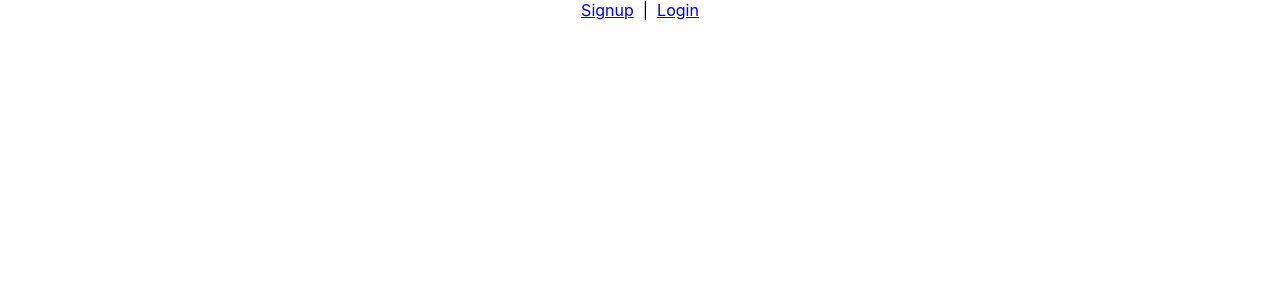
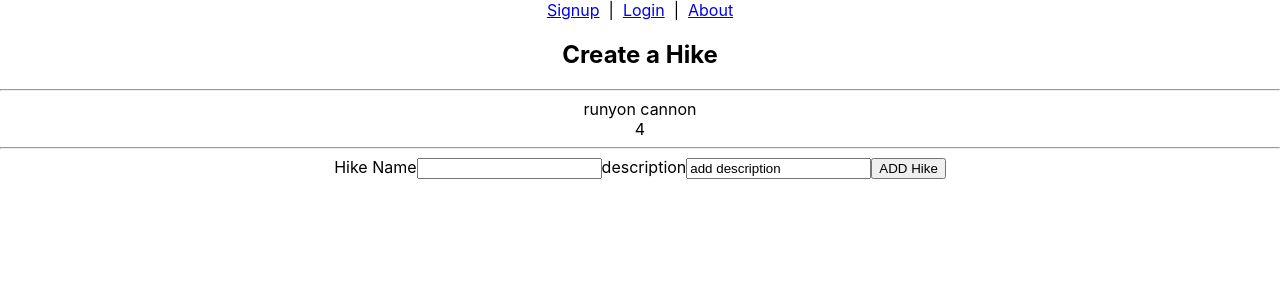
Before and after one commit to amandabuch1/hikeup, a React (Create React App) app: page /createhike in a window 1280 px wide. Shown: the top 300 px of the page. Built offline with nearby package versions, Linux system fonts and the light colour scheme.

Commit message:
Created the hike form

```diff
--- a/src/App.js
+++ b/src/App.js
@@ -5,6 +5,10 @@ import SignupPage from './Pages/SignupPage/SignupPage';
 import NavBar from './Components/NavBar/NavBar';
 import LoginPage from './Pages/LoginPage/LoginPage';
 import userService from './utils/userService';
+import Home from './Components/Home/Home'
+import AllHikes from './Components/AllHikes/AllHikes';
+import CreateHike from './Components/CreateHike/CreateHike';
+
 
 class App extends Component{
   constructor(){
@@ -45,18 +49,38 @@ class App extends Component{
           <Switch>
             <Route
               exact
+              path="/"
+              component={Home}
+            />
+
+            <Route
+              exact
+              path="/hikes"
+              render={()=>
+                <AllHikes />
+              }
+            />
+
+            <Route
+              exact
+              path="/createhike"
+              render={()=>
+                <CreateHike />
+              }
+            />
+
+
+            <Route
+              exact
               path='/signup'
               render={({history}) =>(
               <SignupPage
                 history={history}
                 handleSignupOrLogin={this.handleSignupOrLogin}
               />
+              )}
+            />
 
-              )}
-            //   component={()=>
-            //   <SignupPage/>
-            // }
-            />
             <Route
               path='/login'
               render={ ({ history }) => (
@@ -66,6 +90,7 @@ class App extends Component{
                 />
               )}
             />
+
           </Switch>
       </div>
     );
--- /dev/null
+++ b/src/Components/AllHikes/AllHikes.js
@@ -0,0 +1,13 @@
+import React, { Component } from 'react';
+
+class AllHikes extends Component {
+    render(){
+        return (
+          <div>
+            <h1>AllHikes</h1>
+          </div>
+        );
+    }
+}
+
+export default AllHikes;
--- /dev/null
+++ b/src/Components/CreateHike/CreateHike.js
@@ -0,0 +1,74 @@
+import React, { Component } from 'react';
+
+class CreateHike extends Component {
+
+    state = {
+        hikes: [{ title: "runyon cannon", description: 4 }],
+        newHike:{
+            title: '',
+            description: 'add description',
+        }
+    };
+
+    addHike = (e) => {
+        e.preventDefault();
+
+        // Using the "function" approach because relying on existing state
+        this.setState(state => ({
+            // Always replace, don't mutate top-level state properties
+            hikes: [...state.hikes, state.newHike],
+            // Reset the inputs for better UX
+            newHike: {title: '', description: 'add description'}
+        }));
+    };
+
+    handleFormChange = e => {
+        e.persist();
+        // Shows what <input> your typing in
+        // console.log(e.target);
+        this.setState( state =>{
+            const newState = {newHike: {...state.newHike} };
+            newState.newHike[e.target.name] = e.target.value;
+            return newState;
+        });
+
+    };
+
+    render() {
+        return (
+            <section>
+                <h2>Create a Hike</h2>
+                <hr />
+                {this.state.hikes.map((h, idx) => (
+                    <article key={idx}>
+                        <div>{h.title}</div>
+                        <div>{h.description}</div>
+                    </article>
+                ))}
+                <hr />
+                <form onSubmit={this.addHike}>
+                    <label>
+                    <span>Hike Name</span>
+                    <input
+                        name='title'
+                        value={this.state.newHike.title}
+                        onChange={this.handleFormChange}
+                        required
+                    />
+                    </label>
+                    <label>
+                    <span>description</span>
+                    <input
+                        name='description'
+                        value={this.state.newHike.description}
+                        onChange={this.handleFormChange}
+                    />
+                    </label>
+                    <button>ADD Hike</button>
+                </form>
+            </section>
+        );
+    }
+}
+
+export default CreateHike;
--- /dev/null
+++ b/src/Components/Home/Home.js
@@ -0,0 +1,13 @@
+import React from 'react';
+
+const Home = () => {
+  return (
+    <div>
+      <h1>HikeUp</h1>
+      <h2>Welcome to HikeUp</h2>
+      <p>Description of my app</p>
+    </div>
+  );
+}
+
+export default Home;
--- a/src/Components/NavBar/NavBar.js
+++ b/src/Components/NavBar/NavBar.js
@@ -4,9 +4,24 @@ import { Link } from 'react-router-dom';
 const NavBar = (props) =>{
     let nav = props.user?
     <div>
-      <Link to='' className='NavBar-link' onClick={props.handleLogout}>LOG OUT</Link>
-      &nbsp;&nbsp;|&nbsp;&nbsp;&nbsp;
-      <span>WELCOME, {props.user.name}</span>
+        <Link to='' onClick={props.handleLogout}>
+            LOG OUT
+        </Link>
+        &nbsp;&nbsp;|&nbsp;&nbsp;&nbsp;
+        <Link to='/'>
+            Home
+        </Link>
+        &nbsp;&nbsp;|&nbsp;&nbsp;&nbsp;
+        <Link to='/hikes'>
+            All Hikes
+        </Link>
+        &nbsp;&nbsp;|&nbsp;&nbsp;&nbsp;
+        <Link to='/createhike'>
+            Create a Hike
+        </Link>
+
+        &nbsp;&nbsp;|&nbsp;&nbsp;&nbsp;
+        <span>WELCOME, {props.user.name}</span>
    </div>
     :
     <div>
@@ -16,6 +31,10 @@ const NavBar = (props) =>{
         &nbsp;&nbsp;|&nbsp;&nbsp;
         <Link to="/login">
             Login
+        </Link>
+        &nbsp;&nbsp;|&nbsp;&nbsp;
+        <Link to='/'>
+            About
         </Link>
     </div>;
 
```
Also changed, not shown: Routes/api/hikes.js (added, +18 -0 lines), controllers/hikes.js (added, +42 -0 lines), models/hike.js (added, +31 -0 lines).
